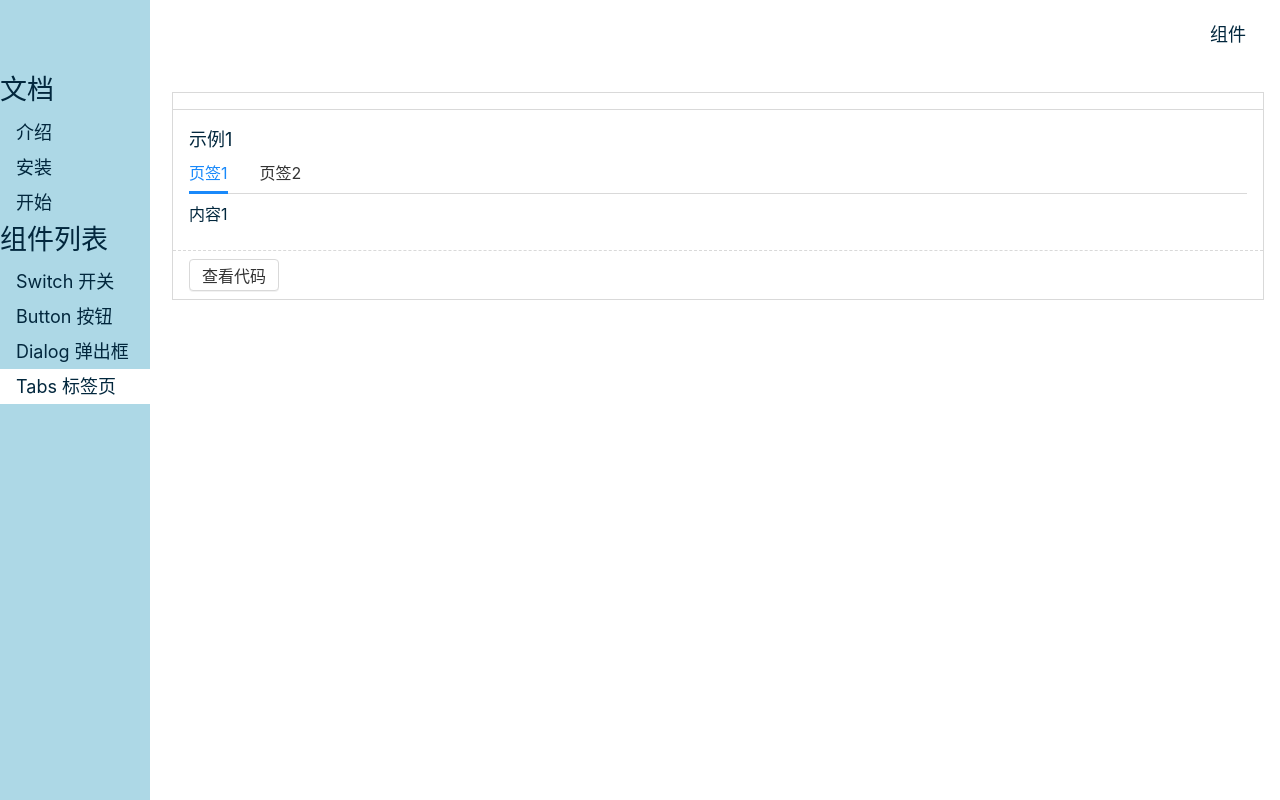
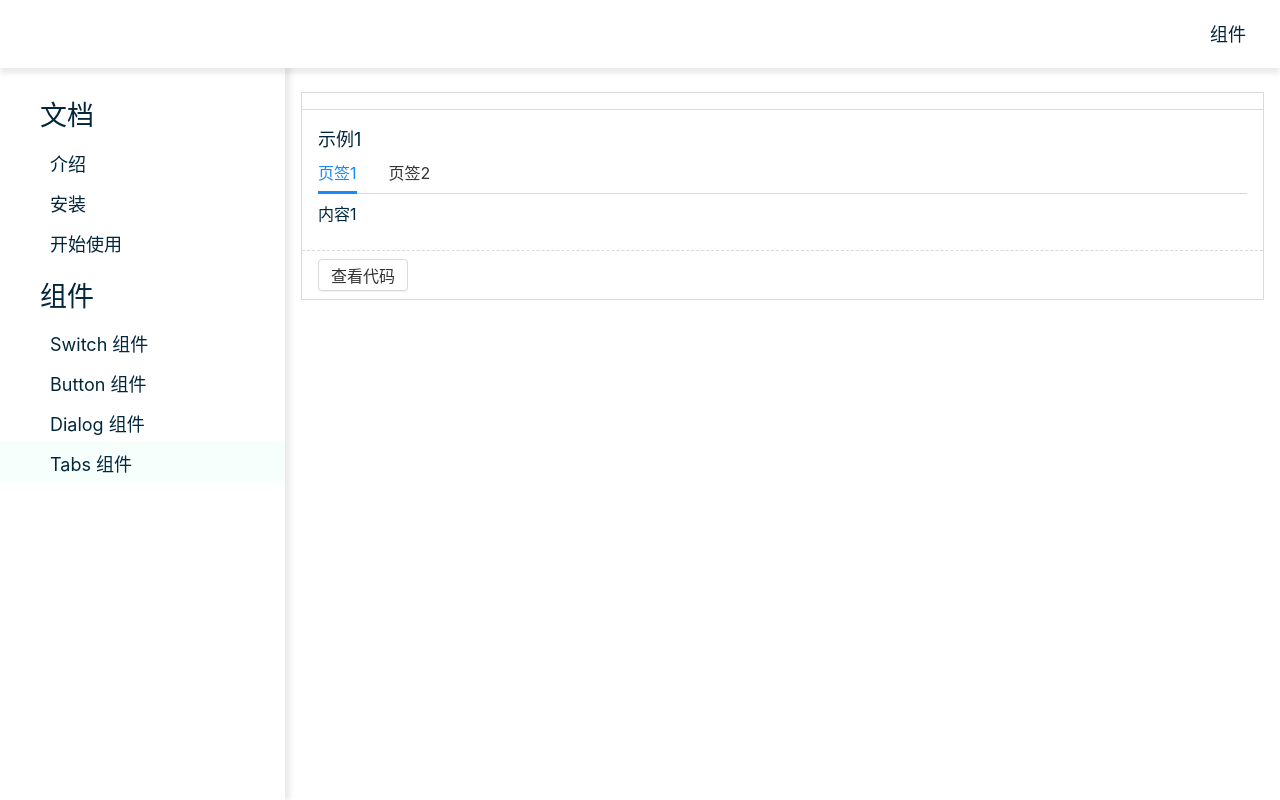
Before and after one commit to xiaoxiaoikhoudvan/xiaoUIF, a Vue app: page /#/doc/tabs in a window 1280 px wide. Built offline with nearby package versions, Linux system fonts and the light colour scheme.

Commit message:
更改样式

```diff
--- a/src/components/Demo.vue
+++ b/src/components/Demo.vue
@@ -5,7 +5,9 @@
                 <component :is="component" />
             </div>
             <div class="demo-actions">
-                <Button @click="showCode">查看代码</Button>
+                <Button @click="hideCode" v-if="codeVisible">隐藏代码</Button>
+                <Button @click="showCode" v-else>查看代码</Button>
+
             </div>
             <div class="demo-code" v-if="codeVisible">
                 <pre class="language-html"
@@ -31,10 +33,13 @@ export default {
         })
         const codeVisible = ref(false)
         const showCode = ()=>{
-            codeVisible.value = !codeVisible.value
+            codeVisible.value = true
+        }
+        const hideCode = ()=>{
+            codeVisible.value = false
         }
       return {
-        Prism,html,showCode,codeVisible
+        Prism,html,showCode,codeVisible,hideCode
       }
     }
 }
--- a/src/components/Topnav.vue
+++ b/src/components/Topnav.vue
@@ -43,9 +43,11 @@ $text-color:#02273D;
         display: flex;
         padding: 16px;
         position: fixed;
+        background-color: #fff;
         top: 0;
         left: 0;
         width: 100%;
+        box-shadow: 0 5px 5px rgba(#333, 0.1);
         z-index: 10;//为了写z-index要加上position:relative
         justify-content: center;
         align-items: center;
@@ -71,13 +73,22 @@ $text-color:#02273D;
             position: absolute;
             left: 16px;
             display: none;
+            // left: 16px;
+            // top: 50%;
+            // overflow: hidden;
             // top: 50%;
             // transform: translateY(-50%);
         }
         @media (max-width:500px) {
-            > .menu{display: none;}
-            > .logo{margin:0 auto}
-            > .toggleAside{display: inline-block;}
+            > .menu{
+                display: none;
+            }
+            > .logo{
+                margin:0 auto
+            }
+            > .toggleAside{
+                display: inline-block;
+            }
         }
     }
 </style>
--- a/src/lib/Tab.vue
+++ b/src/lib/Tab.vue
@@ -3,3 +3,8 @@
         <slot />
     </div>
 </template>
+<script lang="ts">
+export default {
+    name:"XiaoTab"
+}
+</script>
--- a/src/lib/Tabs.vue
+++ b/src/lib/Tabs.vue
@@ -51,7 +51,8 @@ export default {
         //检查子组件的标签类型
         const defaults = context.slots.default()
         defaults.forEach((tag)=>{
-            if(tag.type !== Tab){
+            //@ts-ignore
+            if(tag.type.name !== Tab.name){
                 throw new Error('Tabs 子标签必须是 Tab')
             }
         })
--- /dev/null
+++ b/src/views/Aside.vue
@@ -0,0 +1,114 @@
+<template>
+  <transition name="slide">
+    <aside v-show="menuVisible">
+      <h2>文档</h2>
+      <ol>
+        <li>
+          <router-link to="/doc/intro">介绍</router-link>
+        </li>
+        <li>
+          <router-link to="/doc/install">安装</router-link>
+        </li>
+        <li>
+          <router-link to="/doc/get-started">开始使用</router-link>
+        </li>
+      </ol>
+      <h2>组件</h2>
+      <ol>
+        <li>
+          <router-link to="/doc/switch">Switch 组件</router-link>
+        </li>
+        <li>
+          <router-link to="/doc/button">Button 组件</router-link>
+        </li>
+        <li>
+          <router-link to="/doc/dialog">Dialog 组件</router-link>
+        </li>
+        <li>
+          <router-link to="/doc/tabs">Tabs 组件</router-link>
+        </li>
+        <!-- <li>
+          <router-link to="/doc/input">Input 组件</router-link>
+        </li> -->
+      </ol>
+    </aside>
+  </transition>
+</template>
+<script lang="ts">
+import { inject, Ref } from "vue";
+export default {
+  setup() {
+    const menuVisible = inject<Ref<boolean>>("menuVisible");
+    return { menuVisible };
+  },
+};
+</script>
+<style lang="scss">
+$lightbgc: #F7FFFD;
+$black: #02273D;
+aside {
+  position: absolute;
+  top: 0;
+  left: 0;
+  width: 285px;
+  height: 100vh;
+  // font-size: 18px;
+  padding: 16px 0;
+  padding-top: 80px;
+  background: #fff;
+  box-shadow: 5px 0 5px rgba(#333, 0.1);
+  z-index: 1;
+  transition: all 0.4s cubic-bezier(0.68, 0.18, 0.53, 0.18) 0.1s;
+  > h2 {
+    margin-bottom: 4px;
+    margin-top: 16px;
+    padding: 0 40px;
+  }
+  > ol {
+    line-height: 40px;
+    > li {
+      > a {
+        position: relative;
+        height: 40px;
+        color: $black;
+        display: block;
+        padding: 4px 50px;
+        text-decoration: none;
+        &:hover {
+          // color: #fff;
+          background: lighten($lightbgc, 0.9) ;
+          border-bottom: none;
+        }
+      }
+      .router-link-active {
+        background: $lightbgc;
+        // color: #fff;
+        border-right: 3px solid $black;
+        @media (min-width: 500px) {
+          border-right: none;
+          &::after {
+            content: "";
+            display: block;
+            animation: bdrolate 0.8s;
+            position: absolute;
+            top: 0;
+            right: 0;
+            width: 3px;
+            height: 40px;
+            background-color: $black;
+          }
+        }
+      }
+    }
+  }
+
+  @keyframes bdrolate {
+    0% {
+      transform: rotateX(90deg);
+    }
+    100% {
+      transform: rotateX(0deg);
+    }
+  }
+}
+</style>
--- a/src/views/Doc.vue
+++ b/src/views/Doc.vue
@@ -2,7 +2,8 @@
     <div class="layout">
         <Topnav asideButtonVisible class="nav"/>
         <div class="content">
-            <aside v-if="menuVisible">
+            <Aside />
+            <!-- <aside v-if="menuVisible">
                 <h2>文档</h2>
                 <ol>
                     <li>
@@ -30,7 +31,7 @@
                         <router-link to="/doc/tabs">Tabs 标签页</router-link>
                     </li>
                 </ol>
-            </aside>
+            </aside> -->
             <main>
                 <router-view></router-view>
             </main>
@@ -38,72 +39,87 @@
     </div>
 </template>
 <script lang="ts">
-import { inject, Ref } from 'vue'
+import { inject, Ref,onMounted } from 'vue'
 import Topnav from "../components/Topnav.vue"
+import Aside from './Aside.vue'
+import { router } from "../router";
 export default{
-    components:{Topnav},
+    components:{Topnav,Aside},
     setup() {
-        const menuVisible = inject<Ref<boolean>>('menuVisible');
-        return {menuVisible}
+        onMounted(() => {
+            let main = document.querySelector("main");
+            console.log("main=>",main);
+            router.beforeEach(() => {
+                main.scrollTop = 0;
+            });
+        });
+        // const menuVisible = inject<Ref<boolean>>('menuVisible');
+        // console.log("menuVisible=>",menuVisible.value);
+
+        // return {menuVisible}
     }
 }
 </script>
 <style lang="scss" scoped>
-$aside-index : 10;
+// $aside-index : 10;
 .layout{
     display: flex;
     flex-direction: column;
     height: 100vh;
     > .nav{
         flex-shrink: 0;
+        position: fixed;
+        top: 0;
+        left: 0;
+        width: 100%;
     }
     > .content {
-        flex-grow: 1;
+        display: flex;
         padding-top: 60px;
-        padding-left: 156px;
+        padding-left: 285px;
+        > main {
+            overflow: auto;
+            flex-grow:1;
+            padding: 16px;
+        }
         @media (max-width:500px){
-            padding-left: 0;
+            padding-left: 0px;
+            main {
+                height: 90vh;
+                overflow: auto;
+                flex-grow: 1;
+                // padding: 32px;
+            }
         }
     }
 }
-.content{
-    display: flex;
-    > aside {
-        flex-shrink:0;
-    }
-    > main {
-        flex-grow:1;
-        padding: 16px;
-    }
-}
-    aside{
-        background: lightblue;
-        width: 150px;
-        padding: 16px 0;
-        position: fixed;
-        top: 0;
-        left: 0;
-        padding-top: 70px;
-        height: 100%;
-        z-index: $aside-index;
-        > h2 {
-            margin-bottom: 4px;
-        }
-        > ol{
-            > li{
-                >a{
-                    //a标签默认是inline元素 要改成block
-                    display: block;
-                    padding: 4px 16px;
-                    text-decoration: none;
-                }
-                .router-link-active{
-                    background: white;
-                }
-            }
-        }
-    }
-    main {
-        overflow: auto;
-    }
+    // aside{
+    //     background: #F7FFFD;
+    //     width: 150px;
+    //     padding: 16px 0;
+    //     position: fixed;
+    //     top: 0;
+    //     left: 0;
+    //     padding-top: 70px;
+    //     height: 100%;
+    //     z-index: $aside-index;
+    //     @media (max-width:500px){
+    //     }
+    //     > h2 {
+    //         margin-bottom: 4px;
+    //     }
+    //     > ol{
+    //         > li{
+    //             >a{
+    //                 //a标签默认是inline元素 要改成block
+    //                 display: block;
+    //                 padding: 4px 16px;
+    //                 text-decoration: none;
+    //             }
+    //             // .router-link-active{
+    //             //     background: white;
+    //             // }
+    //         }
+    //     }
+    // }
 </style>
```
Also changed, not shown: 1 other file (tests, documents, lock files or other folders).
